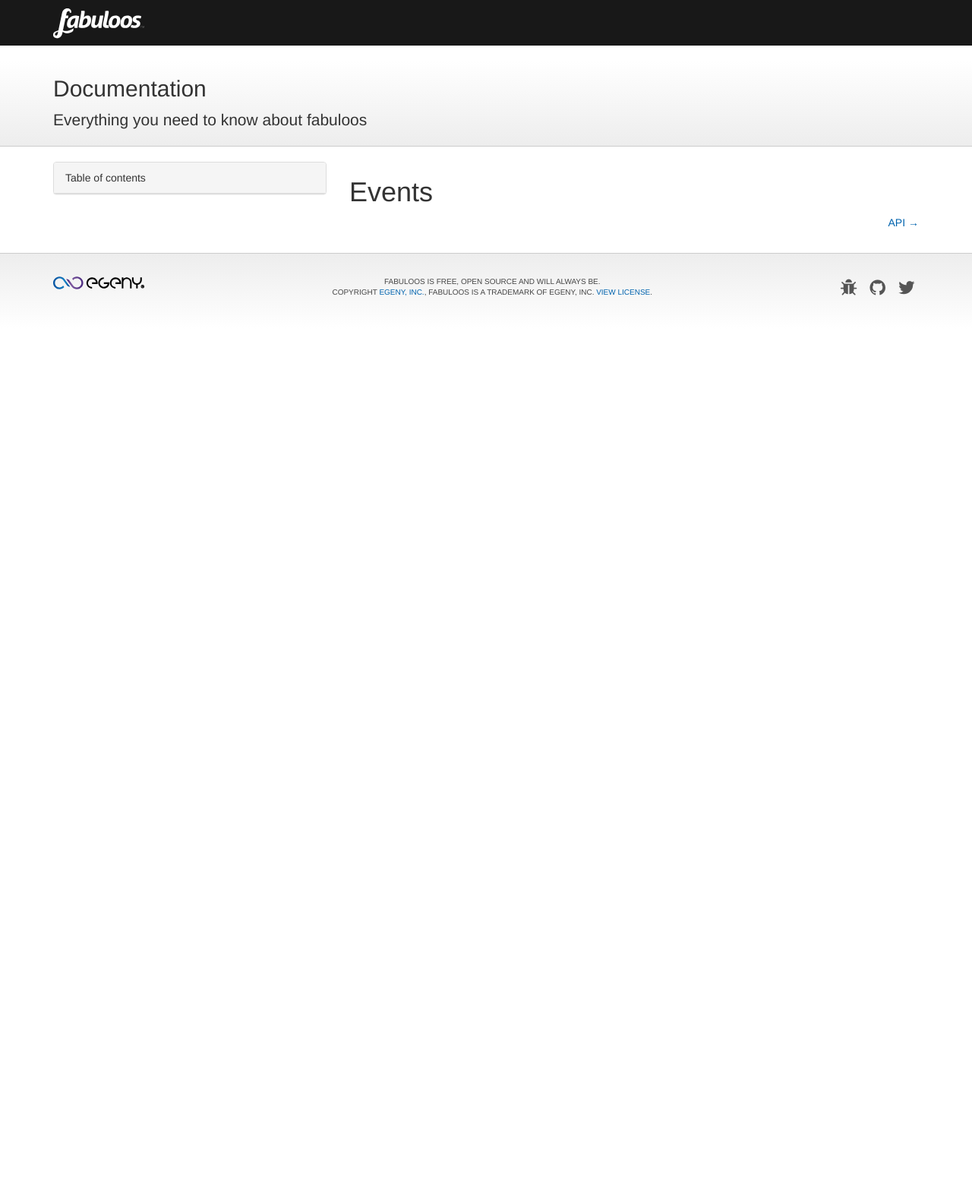
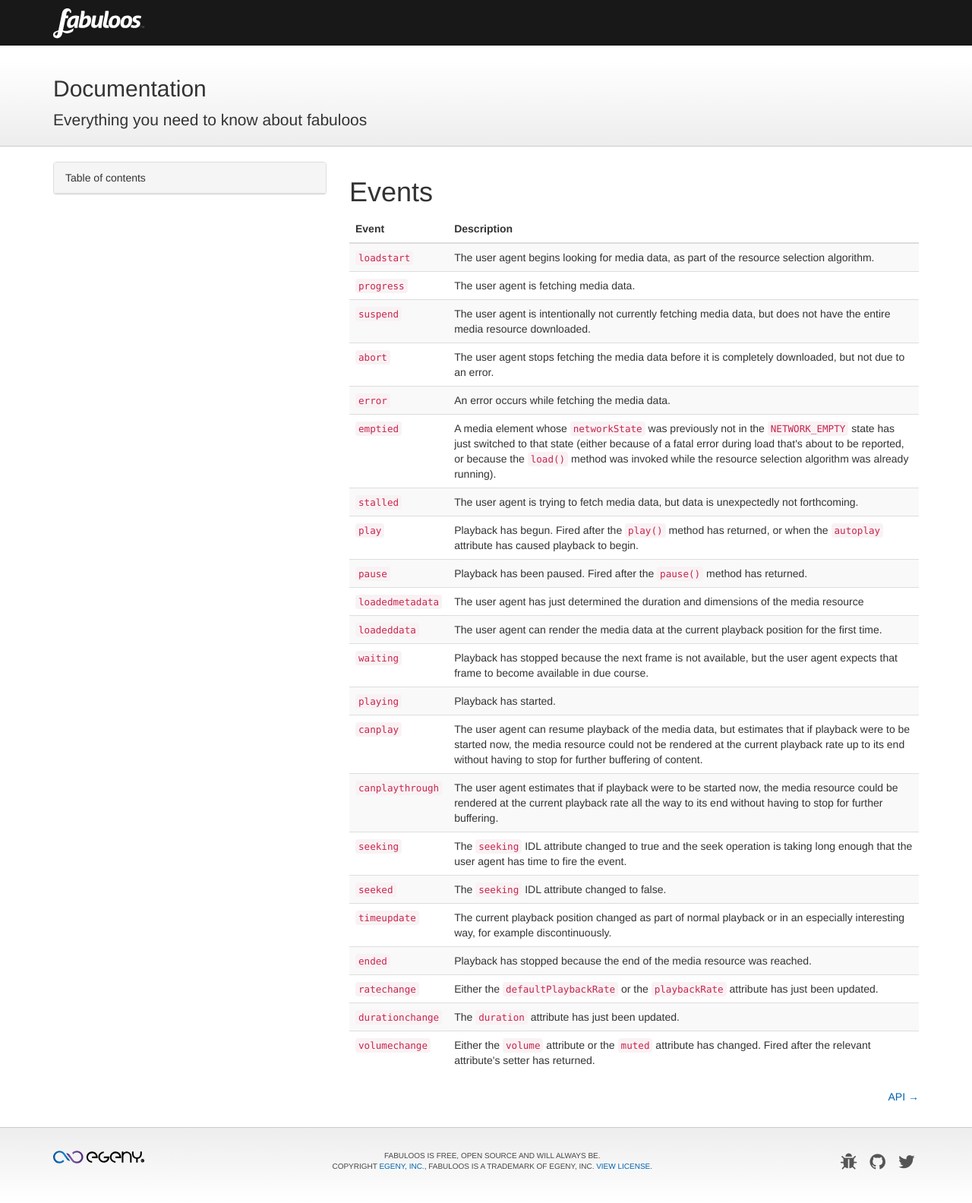
Before and after one commit to egeny/fabuloos-website, a Jekyll site: the page built from documentation/events.html, in a window 1280 px wide. Shown: the whole page at 76% size. Built offline with Jekyll 4.4.1, drawn with Linux system fonts in a browser that asks for light colours; some web fonts are replaced; Markdown is read by kramdown in place of the engine named in the settings; before the commit the page ends 900 px from its top, so only the background shows below that.

Commit message:
Draft for the events' page

```diff
--- a/css/website.css
+++ b/css/website.css
@@ -17,6 +17,8 @@ a {
 .nav-tabs a { color: #333; }
 .nav-tabs a:hover,
 .nav-tabs a:focus { color: #111; }
+
+#events tr:target td { background: #FCF8E3; }
 
 /* @group font-face */
 
--- /dev/null
+++ b/documentation/events.html
@@ -0,0 +1,107 @@
+---
+layout: documentation
+next:
+  label: API
+  url: api/
+---
+
+<h1>Events</h1>
+
+<table id="events" class="table table-striped">
+	<thead>
+		<tr>
+			<th>Event</th>
+			<th>Description</th>
+		</tr>
+	</thead>
+	<tbody>
+		<tr id="loadstart">
+			<td><code>loadstart</code></td>
+			<td>The user agent begins looking for media data, as part of the resource selection algorithm.</td>
+		</tr>
+		<tr id="progress">
+			<td><code>progress</code></td>
+			<td>The user agent is fetching media data.</td>
+		</tr>
+		<tr id="suspend">
+			<td><code>suspend</code></td>
+			<td>The user agent is intentionally not currently fetching media data, but does not have the entire media resource downloaded.</td>
+		</tr>
+		<tr id="abort">
+			<td><code>abort</code></td>
+			<td>The user agent stops fetching the media data before it is completely downloaded, but not due to an error.</td>
+		</tr>
+		<tr id="error">
+			<td><code>error</code></td>
+			<td>An error occurs while fetching the media data.</td>
+		</tr>
+		<tr id="emptied">
+			<td><code>emptied</code></td>
+			<td>A media element whose <code>networkState</code> was previously not in the <code>NETWORK_EMPTY</code> state has just switched to that state (either because of a fatal error during load that's about to be reported, or because the <code>load()</code> method was invoked while the resource selection algorithm was already running).</td>
+		</tr>
+		<tr id="stalled">
+			<td><code>stalled</code></td>
+			<td>The user agent is trying to fetch media data, but data is unexpectedly not forthcoming.</td>
+		</tr>
+		<tr id="play">
+			<td><code>play</code></td>
+			<td>Playback has begun. Fired after the <code>play()</code> method has returned, or when the <code>autoplay</code> attribute has caused playback to begin.</td>
+		</tr>
+		<tr id="pause">
+			<td><code>pause</code></td>
+			<td>Playback has been paused. Fired after the <code>pause()</code> method has returned.</td>
+		</tr>
+		<tr id="loadedmetadata">
+			<td><code>loadedmetadata</code></td>
+			<td>The user agent has just determined the duration and dimensions of the media resource</td>
+		</tr>
+		<tr id="loadeddata">
+			<td><code>loadeddata</code></td>
+			<td>The user agent can render the media data at the current playback position for the first time.</td>
+		</tr>
+		<tr id="waiting">
+			<td><code>waiting</code></td>
+			<td>Playback has stopped because the next frame is not available, but the user agent expects that frame to become available in due course.</td>
+		</tr>
+		<tr id="playing">
+			<td><code>playing</code></td>
+			<td>Playback has started.</td>
+		</tr>
+		<tr id="canplay">
+			<td><code>canplay</code></td>
+			<td>The user agent can resume playback of the media data, but estimates that if playback were to be started now, the media resource could not be rendered at the current playback rate up to its end without having to stop for further buffering of content.</td>
+		</tr>
+		<tr id="canplaythrough">
+			<td><code>canplaythrough</code></td>
+			<td>The user agent estimates that if playback were to be started now, the media resource could be rendered at the current playback rate all the way to its end without having to stop for further buffering.</td>
+		</tr>
+		<tr id="seeking">
+			<td><code>seeking</code></td>
+			<td>The <code>seeking</code> IDL attribute changed to true and the seek operation is taking long enough that the user agent has time to fire the event.</td>
+		</tr>
+		<tr id="seeked">
+			<td><code>seeked</code></td>
+			<td>The <code>seeking</code> IDL attribute changed to false.</td>
+		</tr>
+		<tr id="timeupdate">
+			<td><code>timeupdate</code></td>
+			<td>The current playback position changed as part of normal playback or in an especially interesting way, for example discontinuously.</td>
+		</tr>
+		<tr id="ended">
+			<td><code>ended</code></td>
+			<td>Playback has stopped because the end of the media resource was reached.</td>
+		</tr>
+		<tr id="ratechange">
+			<td><code>ratechange</code></td>
+			<td>Either the <code>defaultPlaybackRate</code> or the <code>playbackRate</code> attribute has just been updated.</td>
+		</tr>
+		<tr id="durationchange">
+			<td><code>durationchange</code></td>
+			<td>The <code>duration</code> attribute has just been updated.</td>
+		</tr>
+		<tr id="volumechange">
+			<td><code>volumechange</code></td>
+			<td>Either the <code>volume</code> attribute or the <code>muted</code> attribute has changed. Fired after the relevant attribute's setter has returned.</td>
+		</tr>
+	</tbody>
+</table>
```
Also changed, not shown: documentation/events.md (deleted, +0 -8 lines), css/bootstrap.min.css.
